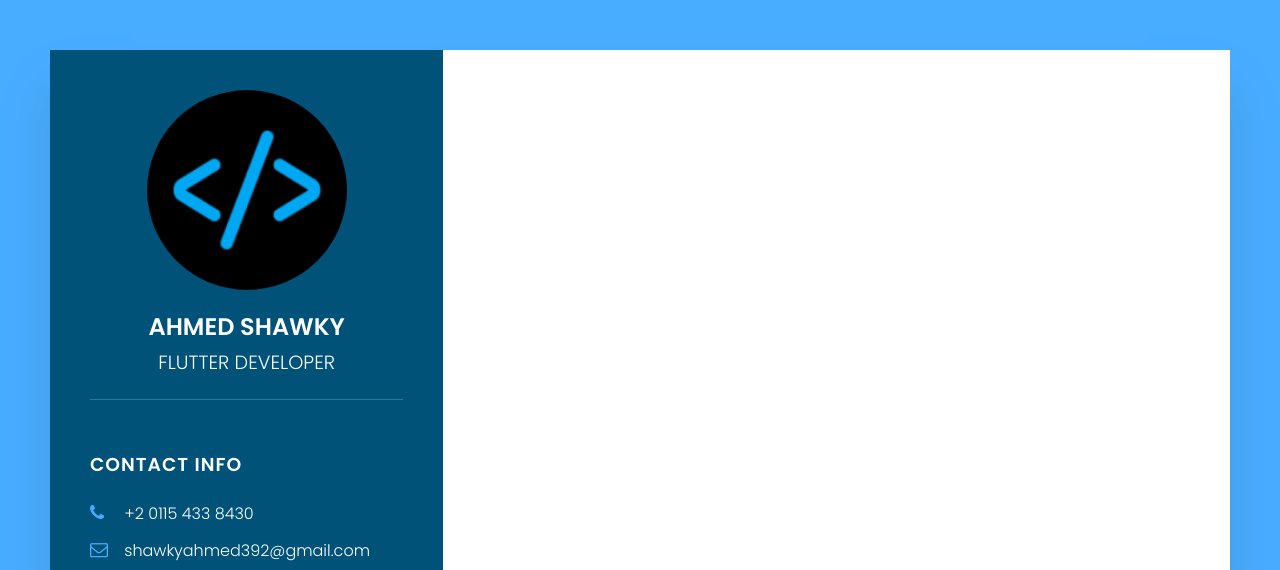
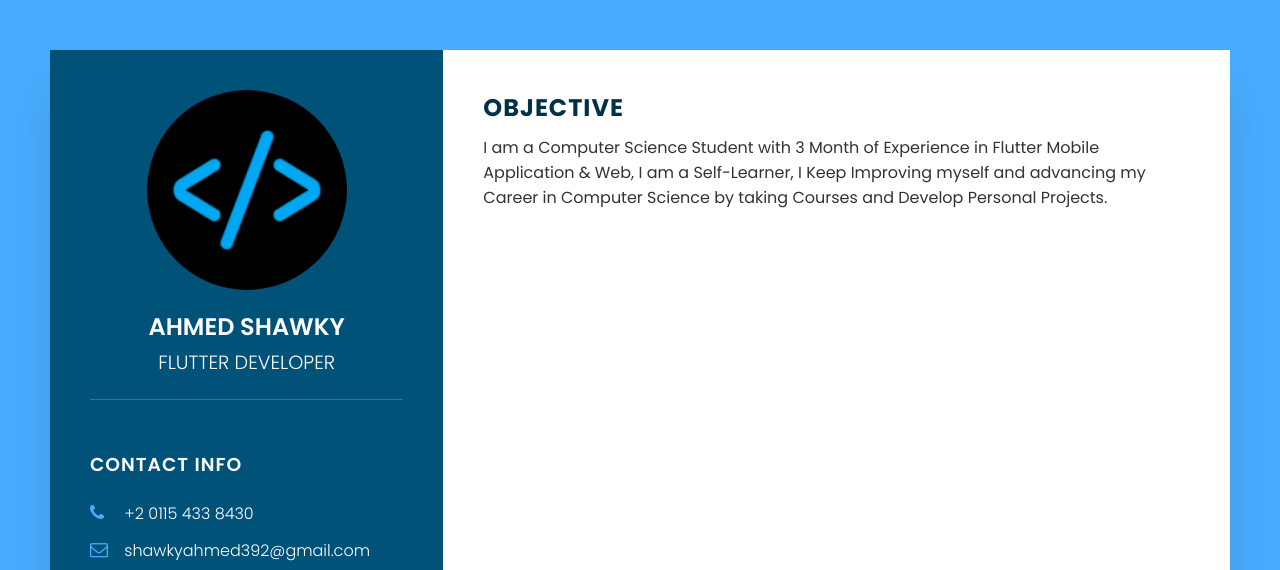
Before and after one commit to AhmedShawkyAhmed/Resume, a plain HTML site: page index.html in a window 1280 px wide. Shown: the top 570 px of the page. Drawn offline with Linux system fonts and the light colour scheme.

Commit message:
Update index.html

```diff
--- a/index.html
+++ b/index.html
@@ -81,7 +81,14 @@
                     </ul>
                 </div>
             </div>
-            <div class="right_Side"></div>
+            <div class="right_Side">
+                <div class="about">
+                    <h2 class="title2">Objective</h2>
+                    <p> I am a Computer Science Student with 3 Month of Experience in Flutter Mobile Application & Web,
+                        I am a Self-Learner, I Keep Improving myself and advancing my Career in Computer Science by
+                        taking Courses and Develop Personal Projects.</p>
+                </div>
+            </div>
         </div>
     </body>
 </html>
```
